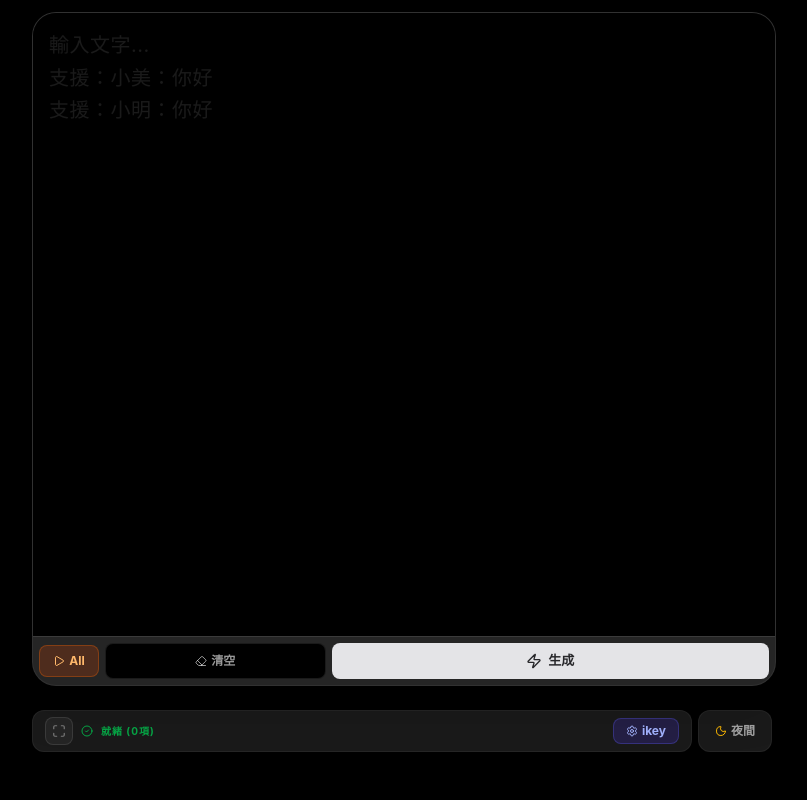
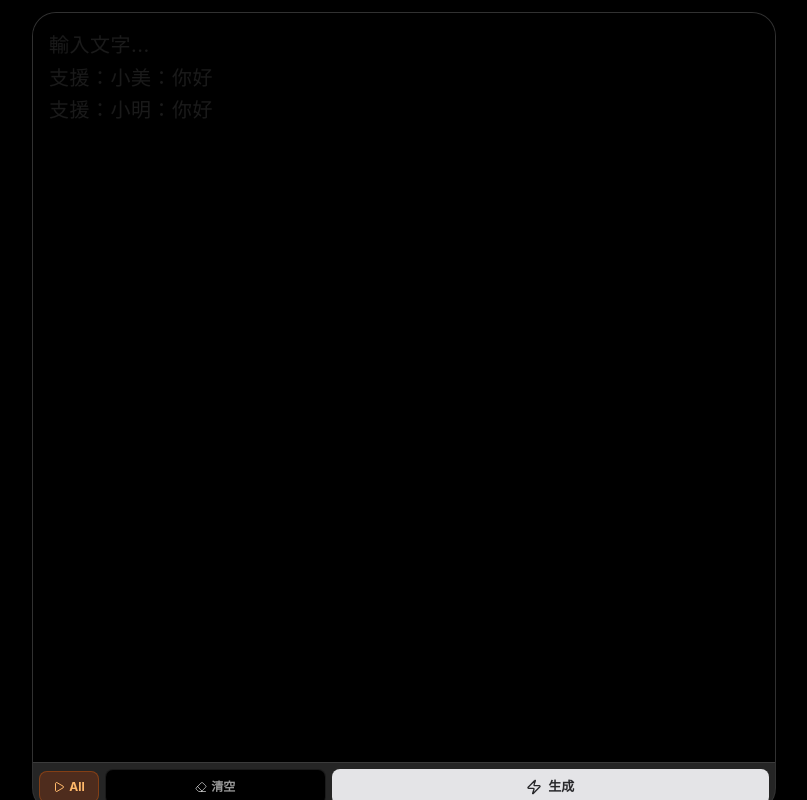
Before and after one commit to larry610413-beep/somni21, a React (Vite) app: page / in a window 1280 px wide. Shown: the whole page, without its empty margins (236-1043 px from the left). Built offline with nearby package versions, Linux system fonts and the light colour scheme.

Commit message:
update: 將語音段落休息時間拉長至 4 秒，並將橫屏輸入區高度設為 100% 盡可能佔滿

```diff
--- a/src/App.tsx
+++ b/src/App.tsx
@@ -694,7 +694,7 @@ export default function App() {
       <div className="w-full h-full max-w-3xl mx-auto px-3 pt-3 pb-4 flex flex-col gap-3 relative overflow-y-auto">
 
         {/* 1. Input / Playback Section */}
-        <div className="relative flex-[1.4] landscape:flex-[2.5] min-h-[60vh] shrink-0 flex flex-col">
+        <div className="relative flex-[1.4] landscape:flex-[2.5] min-h-[60vh] landscape:min-h-[100vh] shrink-0 flex flex-col">
           <AnimatePresence mode="wait">
             {!activePlaybackId ? (
               <motion.div
--- a/src/services/gemini.ts
+++ b/src/services/gemini.ts
@@ -92,8 +92,8 @@ export async function generateTTS(text: string, apiKey: string, isSelection: boo
 
   const audioChunks: Uint8Array[] = [];
 
-  // Generate 2 seconds of silence (24000 sample rate, 16-bit mono = 2 bytes per sample)
-  const silenceBytesLength = 24000 * 2 * 2;
+  // Generate 4 seconds of silence (24000 sample rate, 16-bit mono = 2 bytes per sample)
+  const silenceBytesLength = 24000 * 4 * 2;
   const silenceWavData = new Uint8Array(silenceBytesLength);
 
   for (let i = 0; i < chunks.length; i++) {
```
